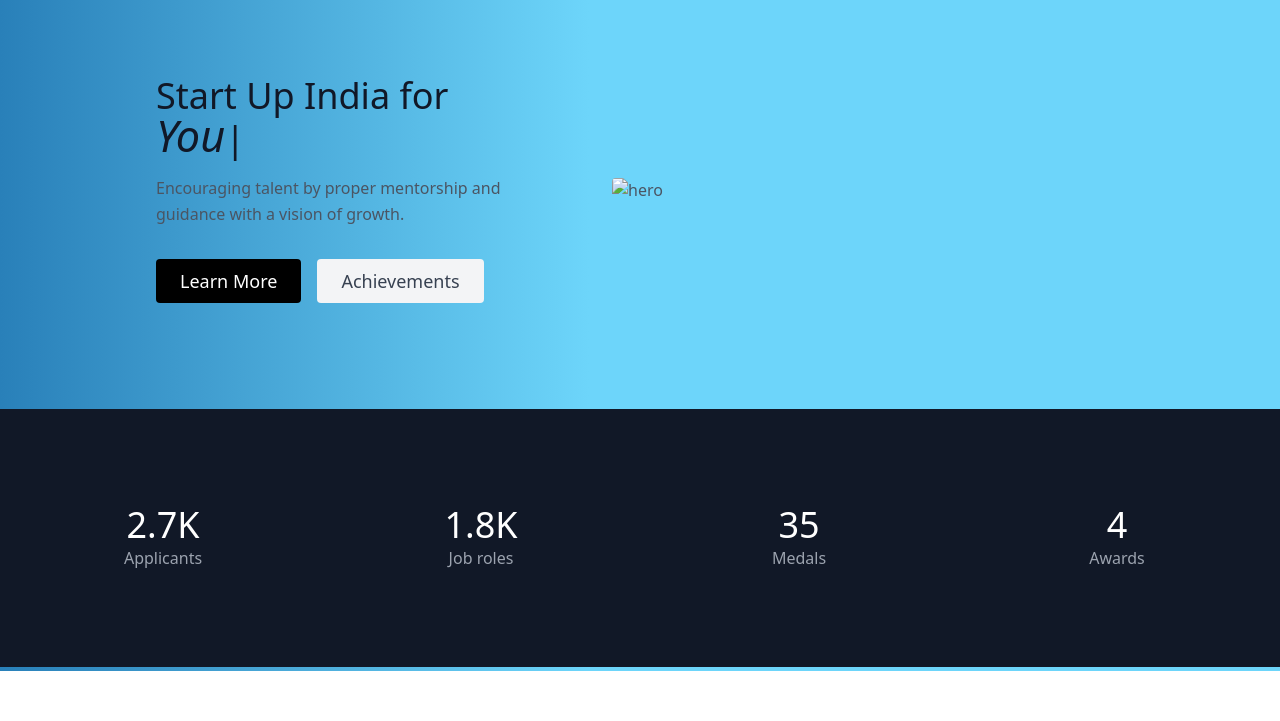
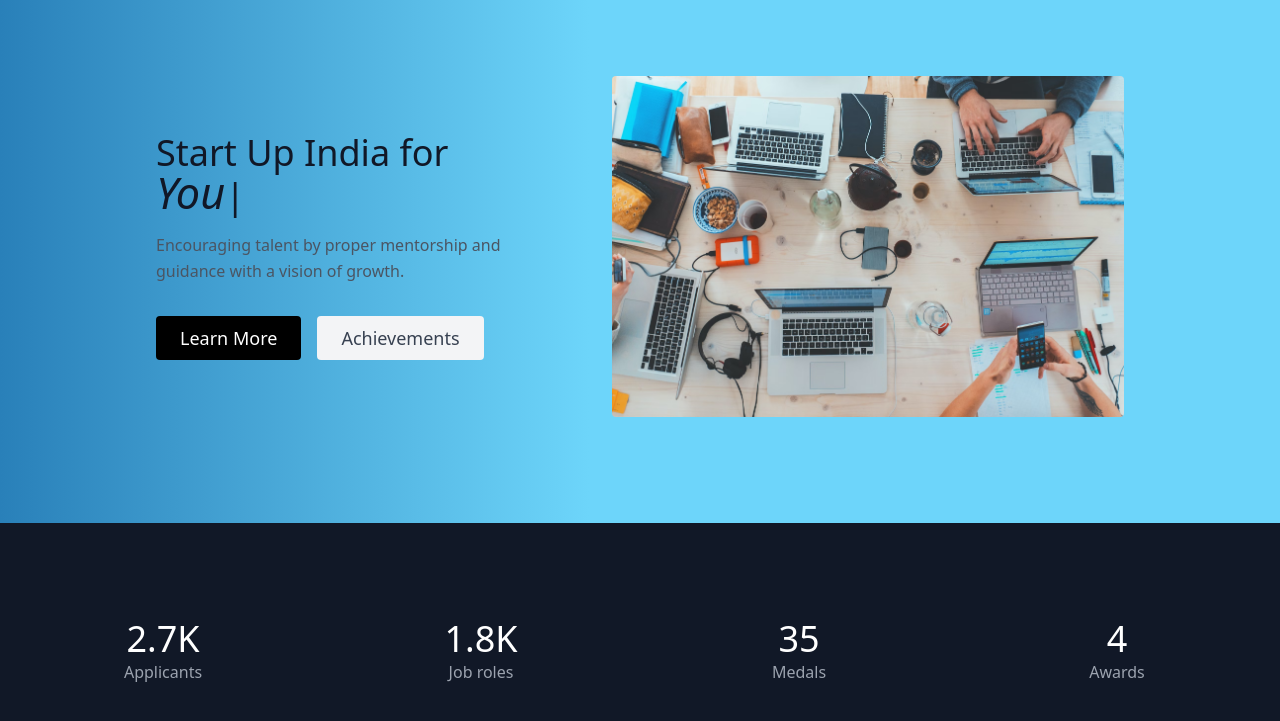
Before and after one commit to swapnil1303/oibsip_taskno-1, a plain HTML site: page index.html in a window 1280 px wide. Shown: the part 129-850 px from the top of the page. Before the commit the page ends 800 px from the top, so only its background shows below. Drawn offline with nearby package versions, Linux system fonts and the light colour scheme; the site is published under a folder, as on GitHub Pages, so addresses that start at the root find nothing.

Commit message:
Update index.html

```diff
--- a/index.html
+++ b/index.html
@@ -52,7 +52,7 @@
             </div>
           </div>
           <div class="lg:max-w-lg lg:w-full md:w-1/2 w-5/6">
-            <img class="object-cover object-center rounded" alt="hero" src="/images/main-photo.avif">
+            <img class="object-cover object-center rounded" alt="hero" src="images/main-photo.avif">
           </div>
         </div>
       </section>
```
